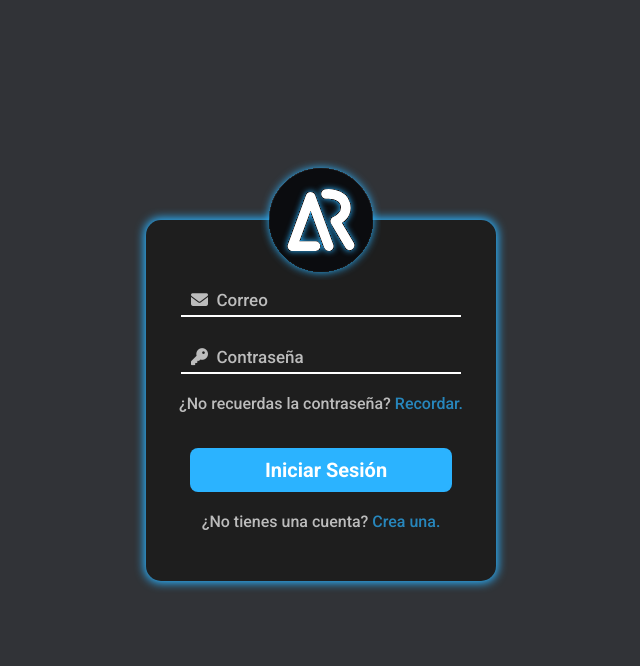
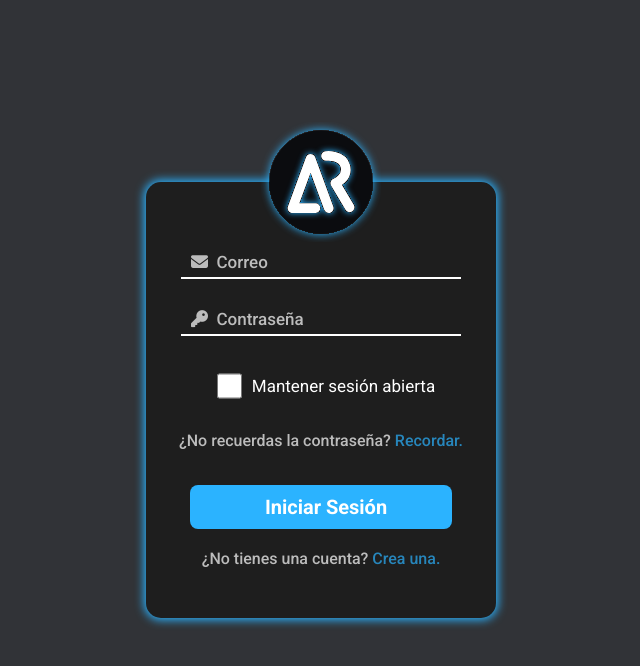
Before and after one commit to Segi2212/Plantilla-logBasica-web, a plain HTML site: page index.html in a window 1280 px wide. Shown: the whole page, without its empty margins (319-959 px from the left). Drawn offline with Linux system fonts and the light colour scheme.

Commit message:
Check de sesion añadido

```diff
--- a/index.html
+++ b/index.html
@@ -16,6 +16,10 @@
         <div class="cont_inputs">
             <input type="email" name="email" id="email" placeholder="&#xf0e0  Correo" required >
             <input type="password" name="pass" id="pass" placeholder="&#xf084  Contraseña" required minlength="8">
+            <div class="ses_activa">
+                <input type="checkbox" id="session">
+                <label for="session"><p>Mantener sesión abierta</p></label>
+            </div>
             <p class="links">¿No recuerdas la contraseña? <a href="recuperar_cont.html">Recordar.</a></p>
 
             <input type="submit" value="Iniciar Sesión" id="submit">
--- a/style.css
+++ b/style.css
@@ -57,6 +57,26 @@ form input {
     border: none;
     border-bottom: solid 2px var(--FormLink);
 }
+.ses_activa{
+    margin-top: 25px;
+    width: 80%;
+    height: 50px;
+    font-family: "Roboto","FontAwesome";
+    color: white;
+    font-size: 17px;
+    display: flex;
+    justify-content: center;
+    align-items: center;
+}
+
+.ses_activa input{
+    margin: 0 10px 0;
+    width: 25px;
+}
+
+.ses_activa p{
+    white-space: nowrap;
+}
 
 input::placeholder {
     color: white;
```
